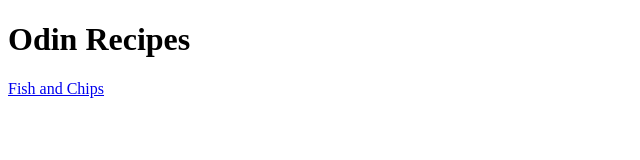
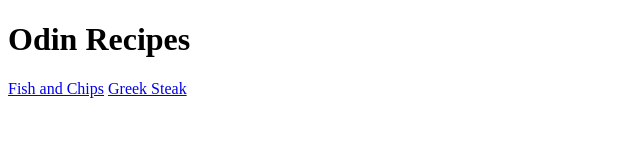
Before and after one commit to laban-endjiounga/odin-recipes, a plain HTML site: page index.html in a window 1280 px wide. Shown: the whole page, without its empty margins (0-640 px from the left). Drawn offline with Linux system fonts and the light colour scheme.

Commit message:
Add link to greek steakpage from index

```diff
--- a/index.html
+++ b/index.html
@@ -7,5 +7,6 @@
     <body>
         <h1>Odin Recipes</h1>
         <a href="./recipes/fish-and-chips.html">Fish and Chips</a>
+        <a href="./recipes/greek-steak.html">Greek Steak</a>
     </body>
 </html>
```
Also changed, not shown: images/bacon-cheeseburger.jpg (renamed from images/bacon-cheese-burger.jpg).
